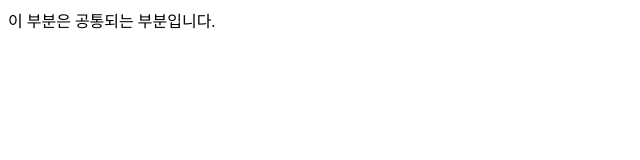
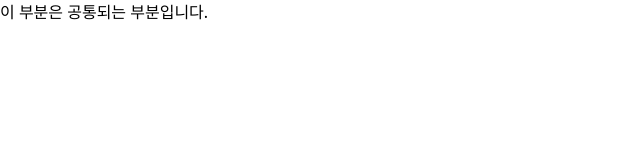
Before and after one commit to minmunui/lab-page, a website: page views/layout.html in a window 1280 px wide. Shown: the whole page, without its empty margins (0-640 px from the left). Drawn offline with nearby package versions, Linux system fonts and the light colour scheme; files that its build step writes are made by us from their sources.

Commit message:
chore : install and apply tailwindcss

```diff
--- a/package.json
+++ b/package.json
@@ -4,7 +4,8 @@
   "description": "프로젝트 랩",
   "main": "app.js",
   "scripts": {
-    "start": "nodemon app"
+    "start": "nodemon app",
+    "dev": "npx tailwindcss -i ./public/main.css -o ./public/output.css --watch"
   },
   "author": "ZeroCho",
   "license": "MIT",
@@ -24,6 +25,7 @@
     "sequelize-cli": "^6.2.0"
   },
   "devDependencies": {
-    "nodemon": "^2.0.16"
+    "nodemon": "^2.0.16",
+    "tailwindcss": "^3.3.6"
   }
 }
--- /dev/null
+++ b/public/main.css
@@ -0,0 +1,3 @@
+@tailwind base;
+@tailwind components;
+@tailwind utilities;
--- /dev/null
+++ b/tailwind.config.js
@@ -0,0 +1,8 @@
+/** @type {import('tailwindcss').Config} */
+module.exports = {
+  content: ['./views/**/*.{html,js}'],
+  theme: {
+    extend: {},
+  },
+  plugins: [],
+};
--- a/views/layout.html
+++ b/views/layout.html
@@ -3,10 +3,12 @@
 <head>
   <meta charset="UTF-8">
   <title>Project-Lab</title>
+  <link rel="stylesheet" href="/output.css">
+  <link rel="stylesheet" href="/main.css">
 </head>
 <body>
 이 부분은 공통되는 부분입니다.
-<h1>
+<h1 class="text-5xl">
   {{title}}
 </h1>
 {% block content %}
```
Also changed, not shown: public/output.css (added), 1 other file.
